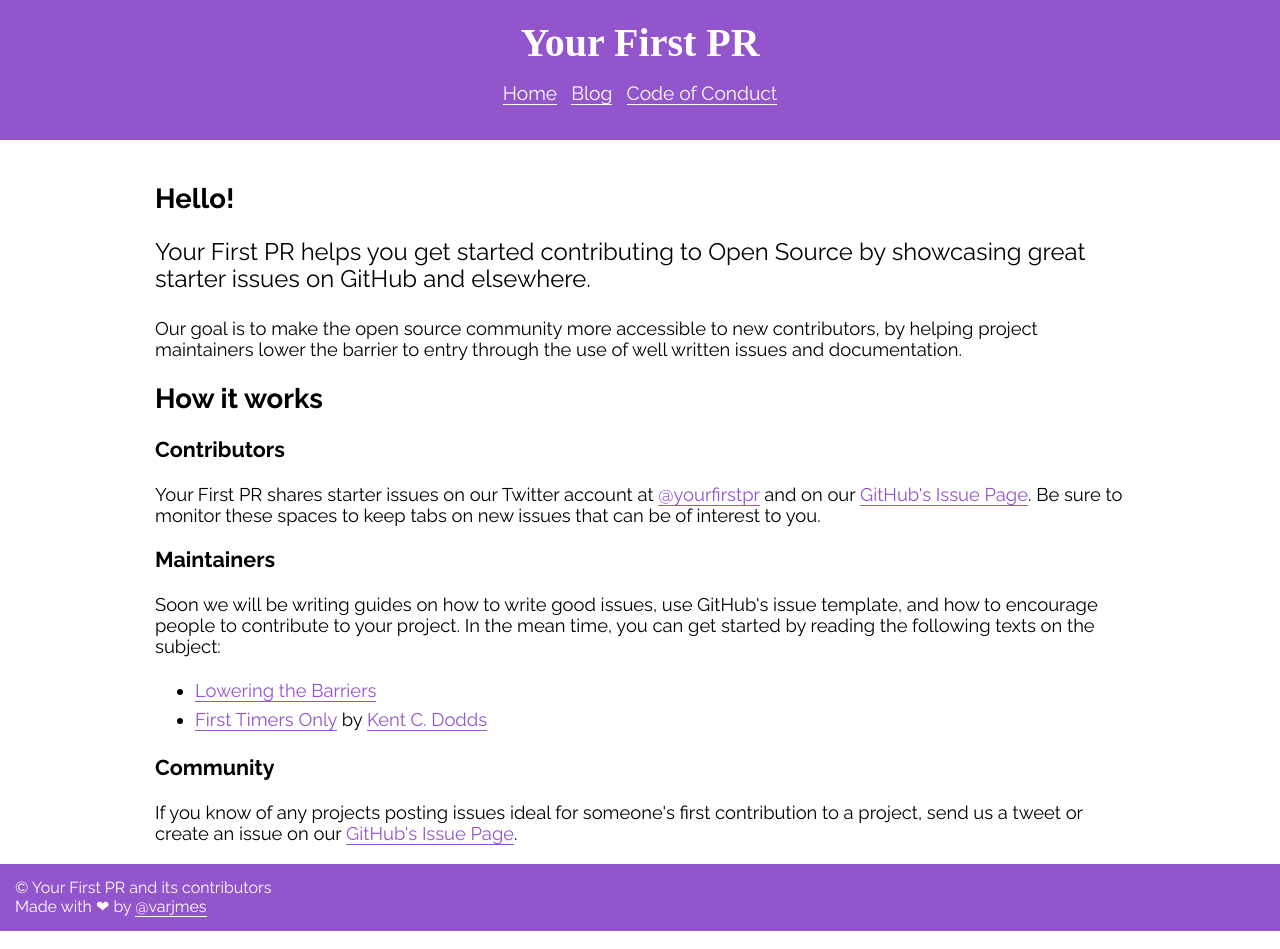
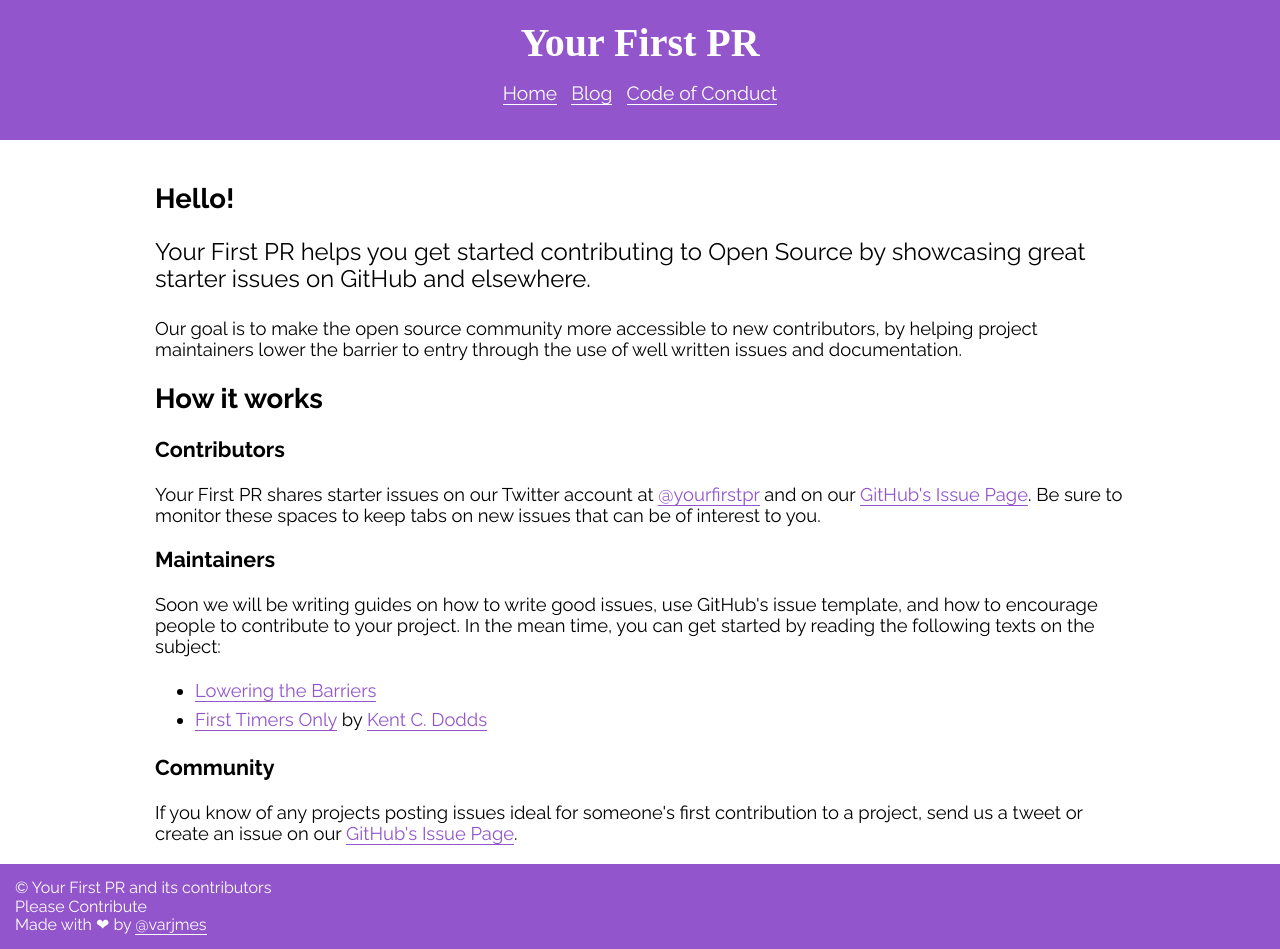
Before and after one commit to yourfirstpr/yourfirstpr.github.io, a Jekyll site: the page built from index.html, in a window 1280 px wide. Built offline with Jekyll 4.4.1, drawn with Linux system fonts in a browser that asks for light colours; nearby versions of some CDN libraries; some web fonts are replaced.

Commit message:
Very First Commit

```diff
--- a/_includes/footer.html
+++ b/_includes/footer.html
@@ -1,6 +1,7 @@
 <footer role='contentinfo'>
   <p>
     &copy; Your First PR and its contributors<br>
+    Please Contribute<br>
     Made with <span style="font-family: initial">&#10084;</span> by <a href='https://twitter.com/varjmes'>@varjmes</a>
   </p>
 </footer>
```
